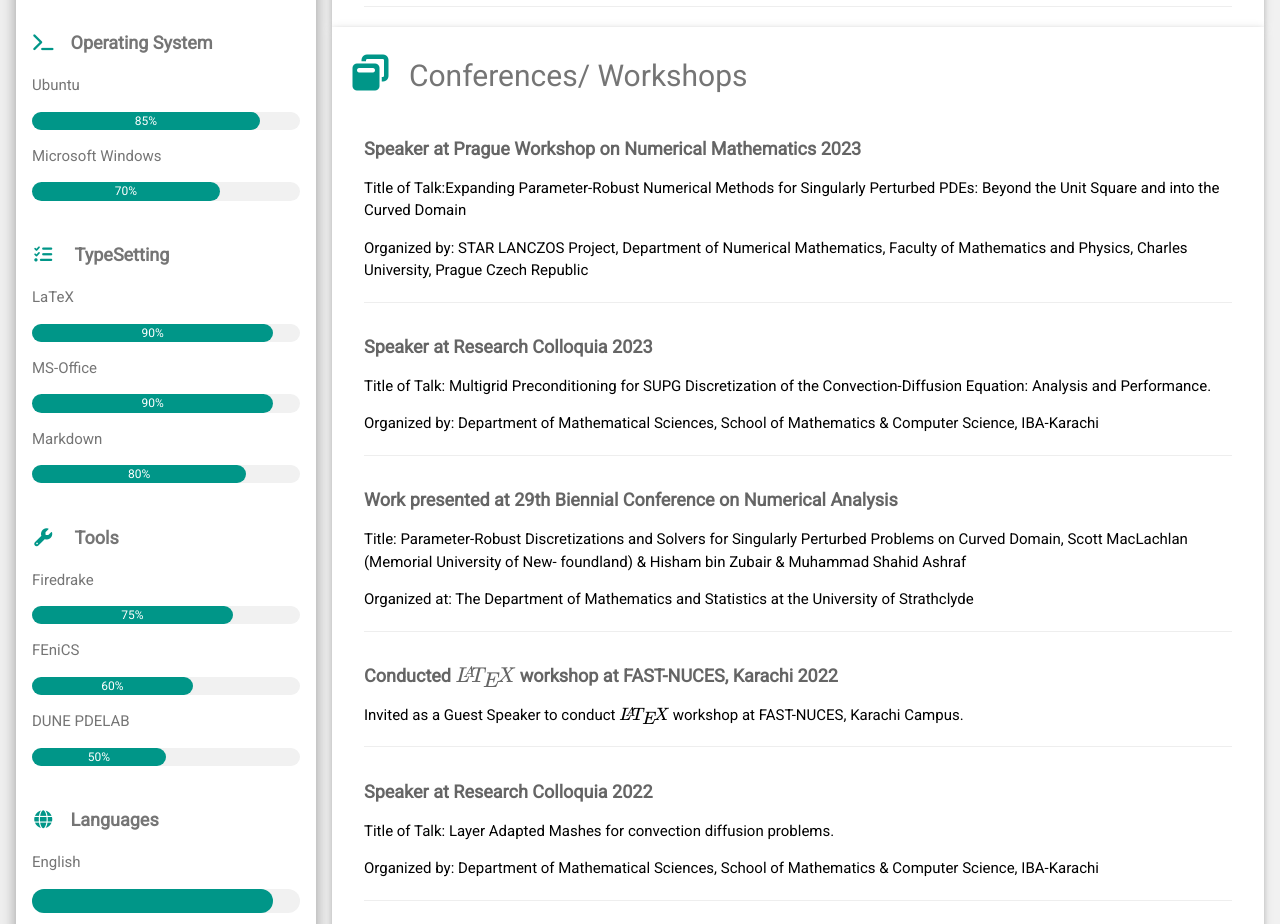
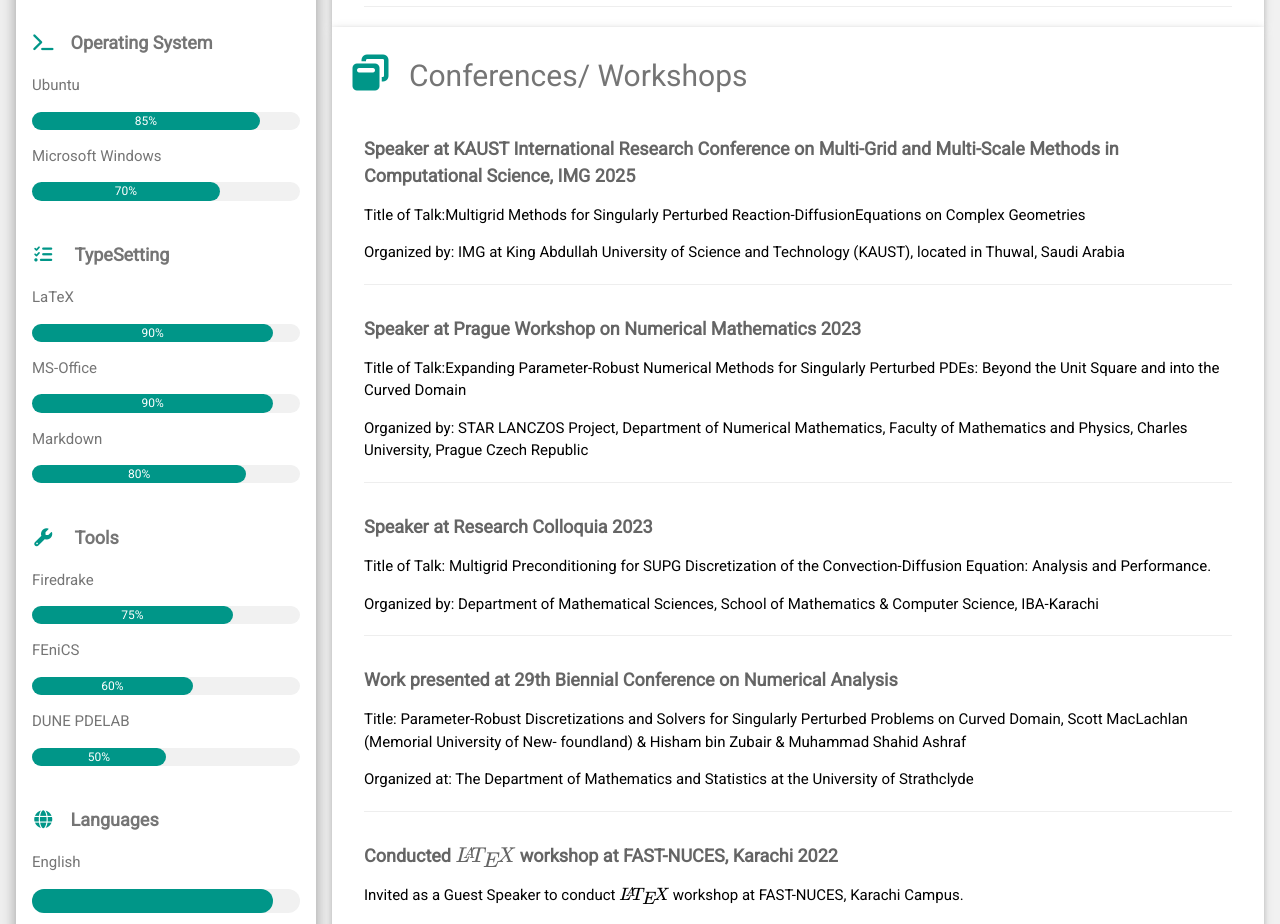
Before and after one commit to mshahidashraf/mshahidashraf, a plain HTML site: page index.html in a window 1280 px wide. Shown: the part 1300-2224 px from the top of the page. Drawn offline with nearby package versions, Linux system fonts and the light colour scheme.

Commit message:
Update index.html

```diff
--- a/index.html
+++ b/index.html
@@ -241,6 +241,12 @@ html,body,h1,h2,h3,h4,h5,h6 {font-family: "Roboto", sans-serif}
       <div class="w3-container w3-card w3-white w3-margin-bottom" id="Conferences">
         <h2 class="w3-text-grey w3-padding-16"><i class="fa fa-window-restore fa-fw w3-margin-right w3-xxlarge w3-text-teal"></i>Conferences/ Workshops</h2>
 
+        <div class="w3-container">
+          <h5 class="w3-opacity"><b>Speaker at KAUST International Research Conference on Multi-Grid and Multi-Scale Methods in Computational Science, IMG 2025</b></h5>
+          <p>Title of Talk:Multigrid Methods for Singularly Perturbed Reaction-DiffusionEquations on Complex Geometries</p>
+          <p> Organized by: IMG at King Abdullah University of Science and Technology (KAUST), located in Thuwal, Saudi Arabia</p>
+          <hr>
+        </div>
 
         <div class="w3-container">
           <h5 class="w3-opacity"><b>Speaker at Prague Workshop on Numerical Mathematics 2023</b></h5>
```
